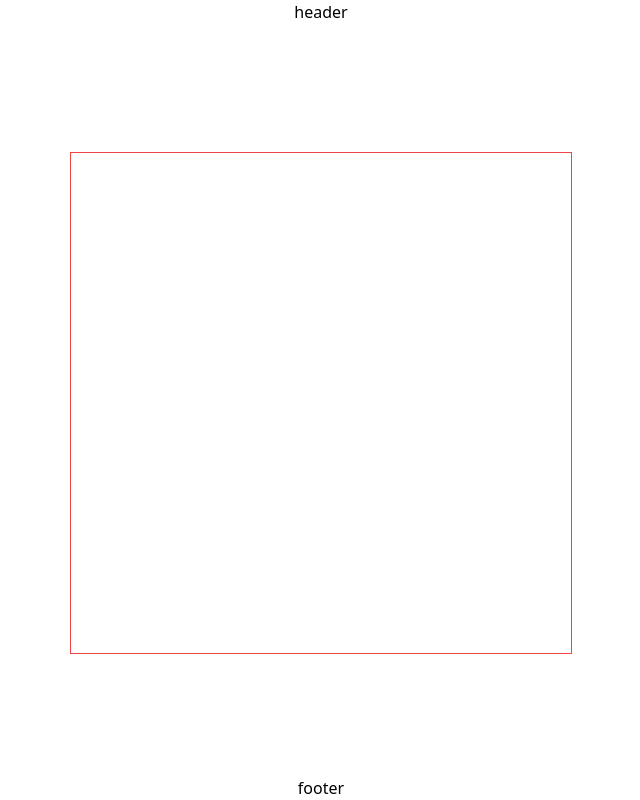
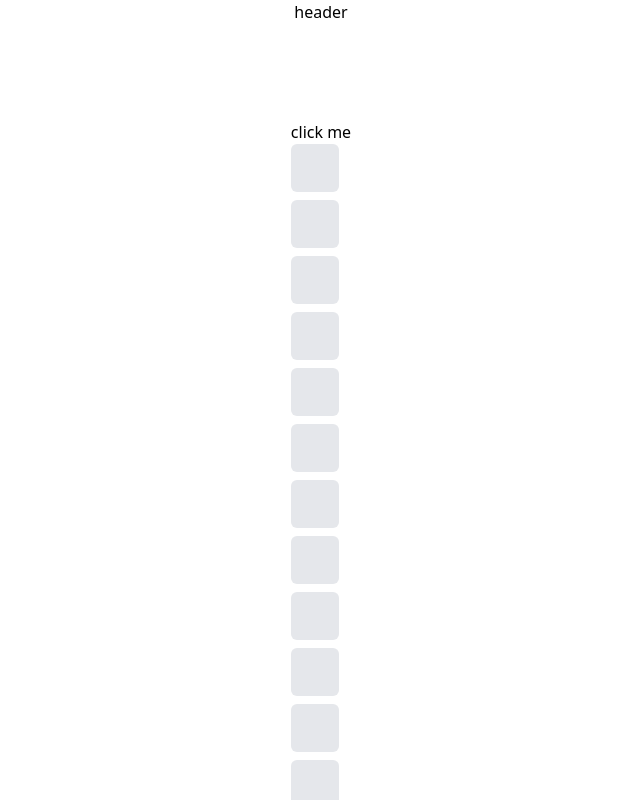
Before and after one commit to Nedilko/black-hole, a React (Create React App) app: page / in a window 1280 px wide. Shown: the top 800 px of the page, without its empty margins (319-959 px from the left). Built offline with nearby package versions, Linux system fonts and the light colour scheme.

Commit message:
added game field

```diff
--- a/src/App.tsx
+++ b/src/App.tsx
@@ -8,8 +8,8 @@ function App() {
       <header className="flex justify-center">
         <Header />
       </header>
-      <main className="flex mt-32 justify-center">
-        <GameField width={500} height={500} />
+      <main className="flex mt-24 justify-center">
+        <GameField width={10} height={10} />
       </main>
       <footer className="flex mt-auto justify-center">
         <Footer />
--- /dev/null
+++ b/src/components/Game/Cell.tsx
@@ -0,0 +1,41 @@
+import React from 'react';
+import { useCallback, useState } from 'react';
+
+type PropsType = {
+  index: number;
+  // onClick: (index: number) => void;
+  isMarked?: boolean;
+};
+
+const Cell = ({ index, isMarked = false }: PropsType) => {
+  const [isMarkedMine, setIsMarkedMine] = useState(false);
+  const [isOpen, setIsOpen] = useState(false);
+
+  const handleClick = useCallback(
+    (e: any) => {
+      e.preventDefault();
+      console.log(`Cell ${index} clicked`);
+      if (e.type === 'click') {
+        console.log('Left click');
+        setIsOpen(true);
+        setIsMarkedMine(false);
+      } else if (e.type === 'contextmenu') {
+        console.log('Right click');
+        setIsMarkedMine(true);
+        setIsOpen(false);
+      }
+    },
+    [index]
+  );
+  return (
+    <button
+      onClick={handleClick}
+      onContextMenu={handleClick}
+      className={`rounded-md w-12 h-12 ${
+        isOpen ? 'bg-blue-200' : isMarkedMine ? 'bg-red-200' : 'bg-gray-200'
+      }`}
+    ></button>
+  );
+};
+
+export default React.memo(Cell);
--- a/src/components/Game/GameField.tsx
+++ b/src/components/Game/GameField.tsx
@@ -1,4 +1,5 @@
-import { useCallback, useEffect, useRef } from 'react';
+import { useState } from 'react';
+import Cell from './Cell';
 
 interface GameFieldProps {
   width: number;
@@ -11,46 +12,26 @@ type Coordinates = {
 };
 
 const GameField = ({ width, height }: GameFieldProps) => {
-  const gameField = useRef<HTMLCanvasElement>(null);
-
-  const startPaint = useCallback((event: MouseEvent) => {
-    const coordinates = getCoordinates(event);
-    if (coordinates) {
-      console.log(coordinates);
-    }
-  }, []);
-
-  const getCoordinates = (event: MouseEvent): Coordinates | undefined => {
-    if (!gameField.current) {
-      return;
-    }
-
-    const canvas: HTMLCanvasElement = gameField.current;
-    return {
-      x: event.pageX - canvas.offsetLeft,
-      y: event.pageY - canvas.offsetTop,
-    };
-  };
-
-  useEffect(() => {
-    if (!gameField.current) {
-      return;
-    }
-    const canvas: HTMLCanvasElement = gameField.current;
-    canvas.addEventListener('mousedown', startPaint);
-    return () => {
-      canvas.removeEventListener('mousedown', startPaint);
-    };
-  }, [startPaint]);
+  const count = width * height;
+  const [cells, setCells] = useState<Array<boolean>>(Array(count).fill(false));
 
   return (
-    <div className="border border-red-500">
-      <canvas
-        ref={gameField}
-        id="gameField"
-        width={width}
-        height={height}
-      ></canvas>
+    <div className="flex flex-col">
+      <button
+        onClick={() => {
+          setCells([]);
+          console.log(cells);
+        }}
+      >
+        click me
+      </button>
+      <div
+        className={`grid gap-2 grid-cols-[_repeat(${width},_1fr)] grid-rows-[_repeat(${height},_1fr)]`}
+      >
+        {Array.from({ length: count }, (_, i) => (
+          <Cell key={i} index={i} />
+        ))}
+      </div>
     </div>
   );
 };
```
